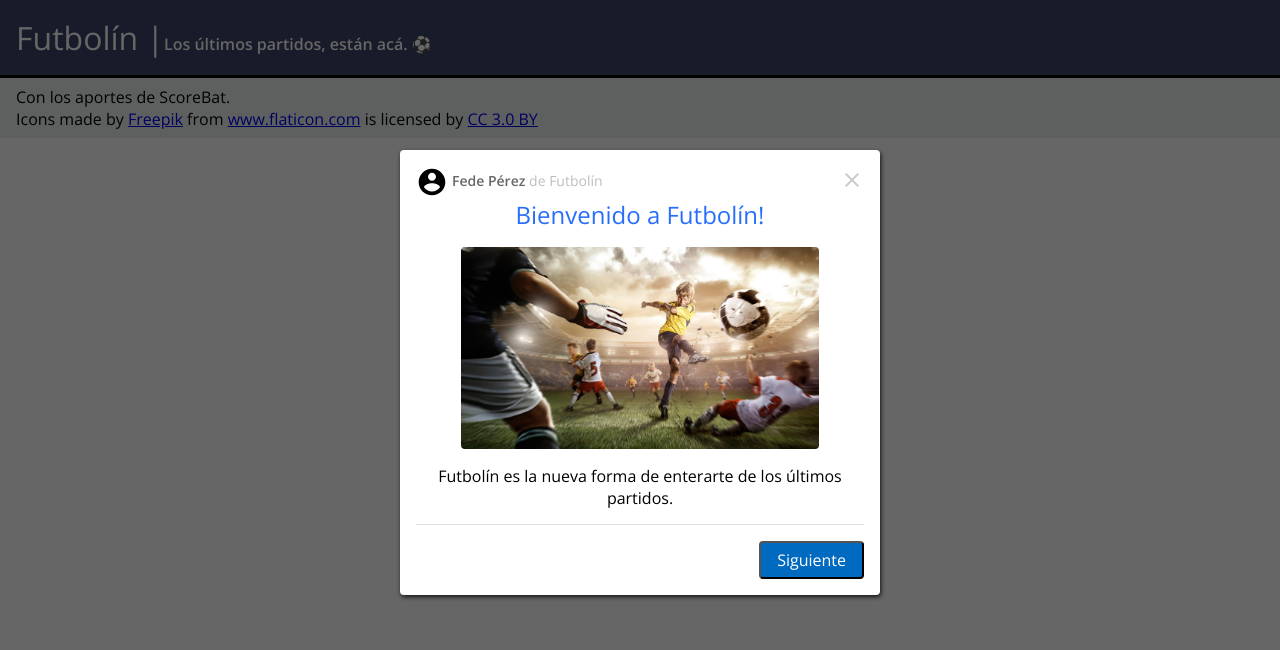
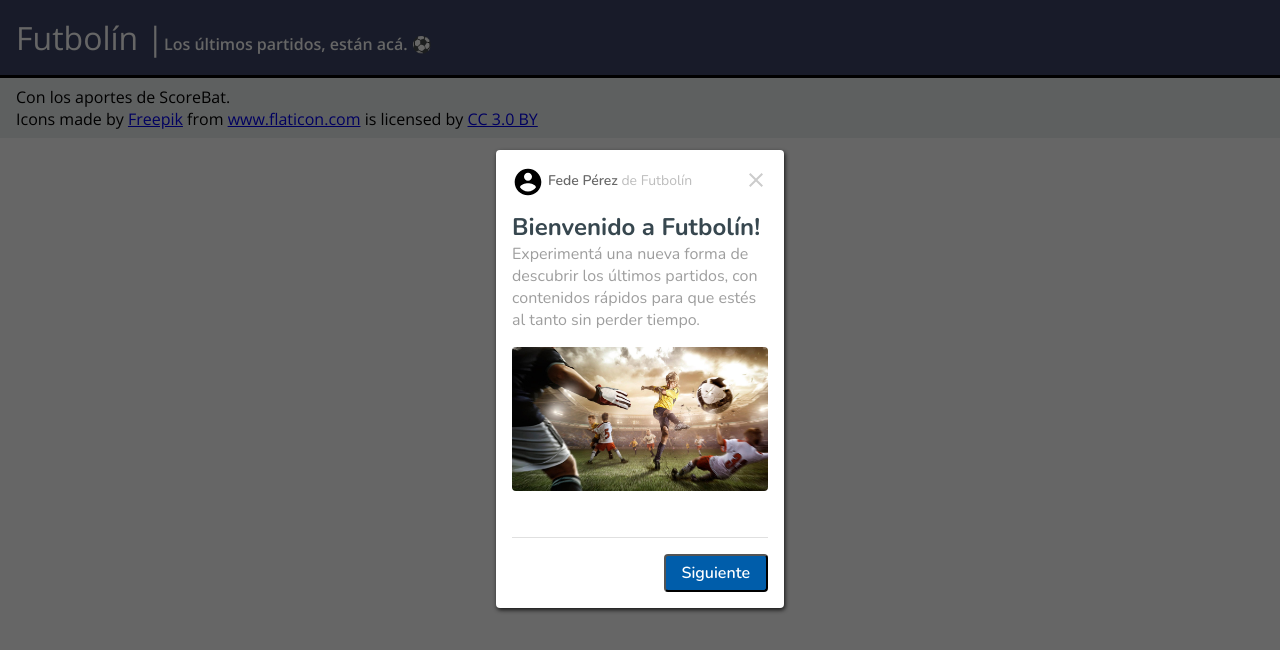
Before and after one commit to FedeAPerez/soccer-highl, a React (Create React App) app: page / in a window 1280 px wide. Shown: the top 650 px of the page. Built offline with nearby package versions, Linux system fonts and the light colour scheme; no server answers.

Commit message:
onbo demo

```diff
--- a/public/index.html
+++ b/public/index.html
@@ -15,6 +15,10 @@
     <link rel="manifest" href="%PUBLIC_URL%/manifest.json" />
     <link
       href="https://fonts.googleapis.com/css?family=Open+Sans:300,400,500,600"
+      rel="stylesheet"
+    />
+    <link
+      href="https://fonts.googleapis.com/css?family=Nunito:400,600,700"
       rel="stylesheet"
     />
     <!--
--- a/src/bl/onboard.json
+++ b/src/bl/onboard.json
@@ -7,7 +7,7 @@
     "actions": {
       "next": "Siguiente",
       "back": "Atrás",
-      "comeBack": "I"
+      "comeBack": "¡Quiero conocer!"
     },
     "pages": {
       "max": 3,
@@ -15,7 +15,7 @@
     },
     "introduction": {
       "title": "Bienvenido a Futbolín!",
-      "description": "Futbolín es la nueva forma de enterarte de los últimos partidos.",
+      "description": "Experimentá una nueva forma de descubrir los últimos partidos, con contenidos rápidos para que estés al tanto sin perder tiempo.",
       "altImage": "Imagen de partido de fútbol",
       "image": "soccer.jpg"
     },
--- a/src/components/onboard/index.js
+++ b/src/components/onboard/index.js
@@ -21,14 +21,14 @@ const Introduction = () => (
     <h1 className={`${namespace}__main__content__title`}>
       {onboard.introduction.title}
     </h1>
+    <main className={`${namespace}__main__content__text`}>
+      {onboard.introduction.description}
+    </main>
     <img
       className={`${namespace}__main__content__image`}
       src={onboard.introduction.image}
       alt={onboard.introduction.altImage}
     />
-    <main className={`${namespace}__main__content__text`}>
-      {onboard.introduction.description}
-    </main>
   </React.Fragment>
 );
 
@@ -124,14 +124,16 @@ const Onboard = () => {
 
       {!isVisible && (
         <Button
-          label={onboard.actions.comeBack}
           onClick={e => {
             e.preventDefault();
             setPage(onboard.pages.first);
             setIsVisible(true);
           }}
-          className="onboard_welcome button"
-        />
+          className="onboard_welcome base-button logo-container"
+        >
+          <span className="onboard-frase">{onboard.actions.comeBack}</span>
+          <span className="logo" />
+        </Button>
       )}
     </React.Fragment>
   );
--- a/src/components/onboard/main.scss
+++ b/src/components/onboard/main.scss
@@ -8,19 +8,21 @@
   left: 0;
   right: 0;
 
-  font-family: "Open Sans";
-
   -webkit-user-select: none; /* Safari */
   -moz-user-select: none; /* Firefox */
   -ms-user-select: none; /* IE10+/Edge */
   user-select: none; /* Standard */
+}
+.onboard * {
+  font-family: "Nunito";
+  font-weight: 400;
 }
 
 .onboard__main {
   /* spacings */
   margin: auto;
   /* Layout */
-  width: 35%;
+  width: 20%;
   height: fit-content;
   /* Position */
   position: absolute;
@@ -38,21 +40,22 @@
     min-height: 314px;
 
     &__title {
-      text-align: center;
       margin: 0rem auto;
-      color: #286efa;
+      color: #37474f;
       font-size: 24px;
-      font-weight: 400;
+      font-weight: 700;
     }
     &__image {
       margin: 1rem auto;
+      margin-bottom: 0rem;
       display: block;
-      width: 80%;
+      width: 100%;
       border-radius: 4px;
     }
 
     &__text {
-      text-align: center;
+      font-weight: 400;
+      color: #9e9e9e;
     }
   }
 
@@ -66,6 +69,7 @@
     display: flex;
     justify-content: space-between;
     font-weight: 300;
+    margin-bottom: 0.8rem;
 
     span {
       font-size: 14px;
@@ -101,22 +105,9 @@
   }
 }
 
-.onboard_welcome {
-  position: fixed;
-  bottom: 3rem;
-  right: 2.5rem;
-  background-color: white;
-  border-radius: 8px;
-  padding: 1rem;
-  width: fit-content;
-  border-color: black;
-  border: 1px solid;
-}
-
 .base-button {
   &:hover {
     cursor: pointer;
-    opacity: 0.7;
   }
 
   &:focus {
@@ -128,12 +119,13 @@
   display: block;
   padding-top: 6px;
   padding-bottom: 6px;
-  background-color: #0069c0;
+  background-color: #005daa;
   border-radius: 4px;
   padding-left: 16px;
   padding-right: 16px;
   font-size: 16px;
   color: white;
+  font-weight: 600;
 
   &:active {
     background-color: #6eb9f7;
@@ -154,3 +146,49 @@
   opacity: 1;
   z-index: 100;
 }
+
+.onboard_welcome {
+  position: fixed;
+  /* bottom: 3rem; */
+  bottom: -0;
+  right: 2.5rem;
+  padding: 1rem;
+  width: -webkit-fit-content;
+  width: -moz-fit-content;
+  width: fit-content;
+}
+
+.logo-container {
+  background-color: #212121;
+  /* width: 48px; */
+  /* height: 48px; */
+  display: flex;
+  justify-content: space-between;
+  align-items: center;
+  padding-left: 8px;
+  border-bottom-left-radius: 16px;
+  border-top-right-radius: 16px;
+  margin-bottom: -4px;
+  padding-right: 8px;
+  font-family: Nunito;
+  border: none;
+  box-sizing: content-box;
+  padding-top: 8px;
+  padding-bottom: 8px;
+}
+
+.onboard-frase {
+  color: white;
+  font-size: 16px;
+  font-weight: 600;
+  margin-right: 16px;
+}
+
+.logo {
+  width: 20px;
+  height: 20px;
+  margin: 0rem auto;
+  border: 3px solid white;
+  border-radius: 8px;
+  display: block;
+}
--- a/src/sass/helper.scss
+++ b/src/sass/helper.scss
@@ -1,7 +1,7 @@
 .fut-helper {
   display: block;
   margin: 0rem auto;
-  padding: 1rem;
+  padding: 1rem 0rem;
 
   h1 {
     font-size: 18px;
```
